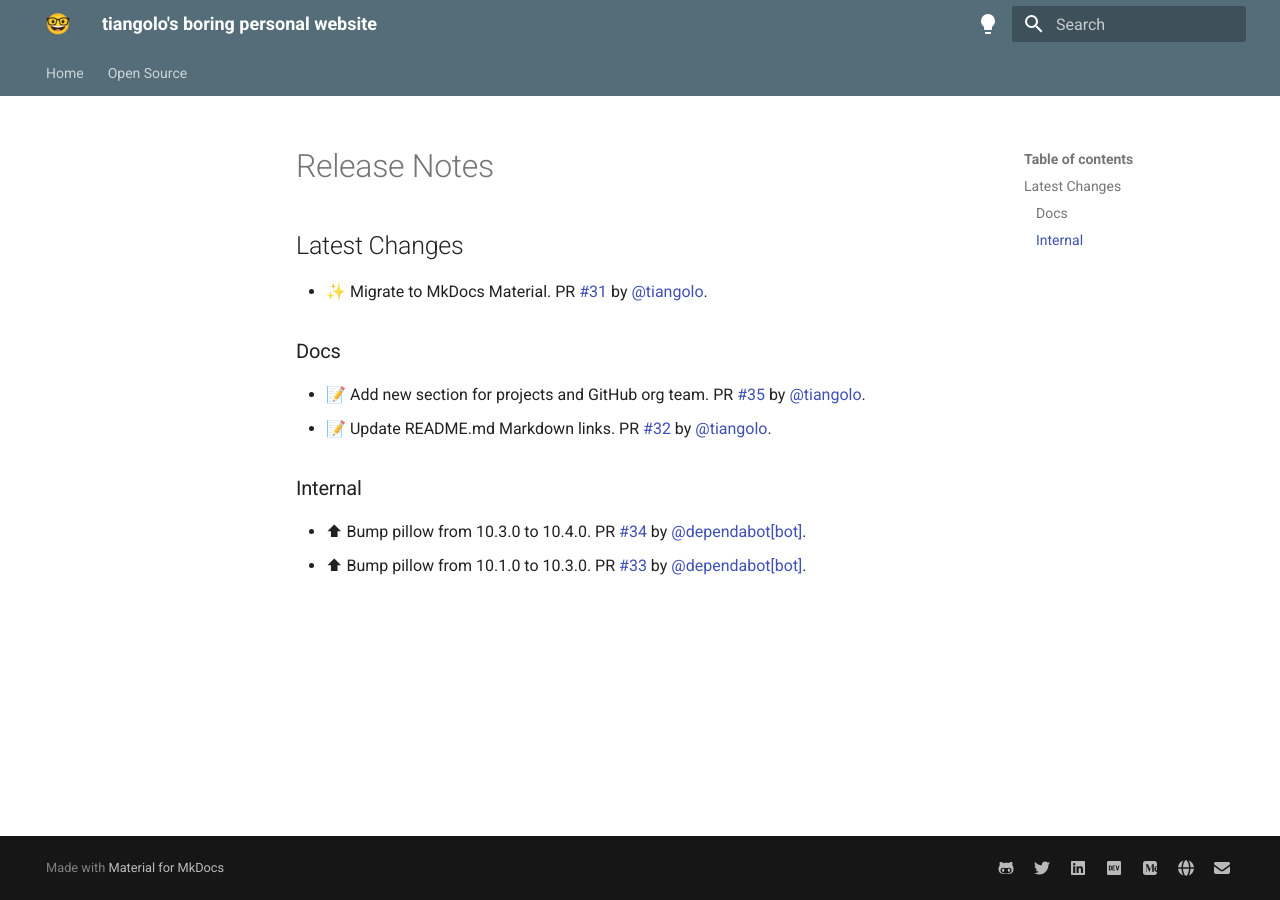
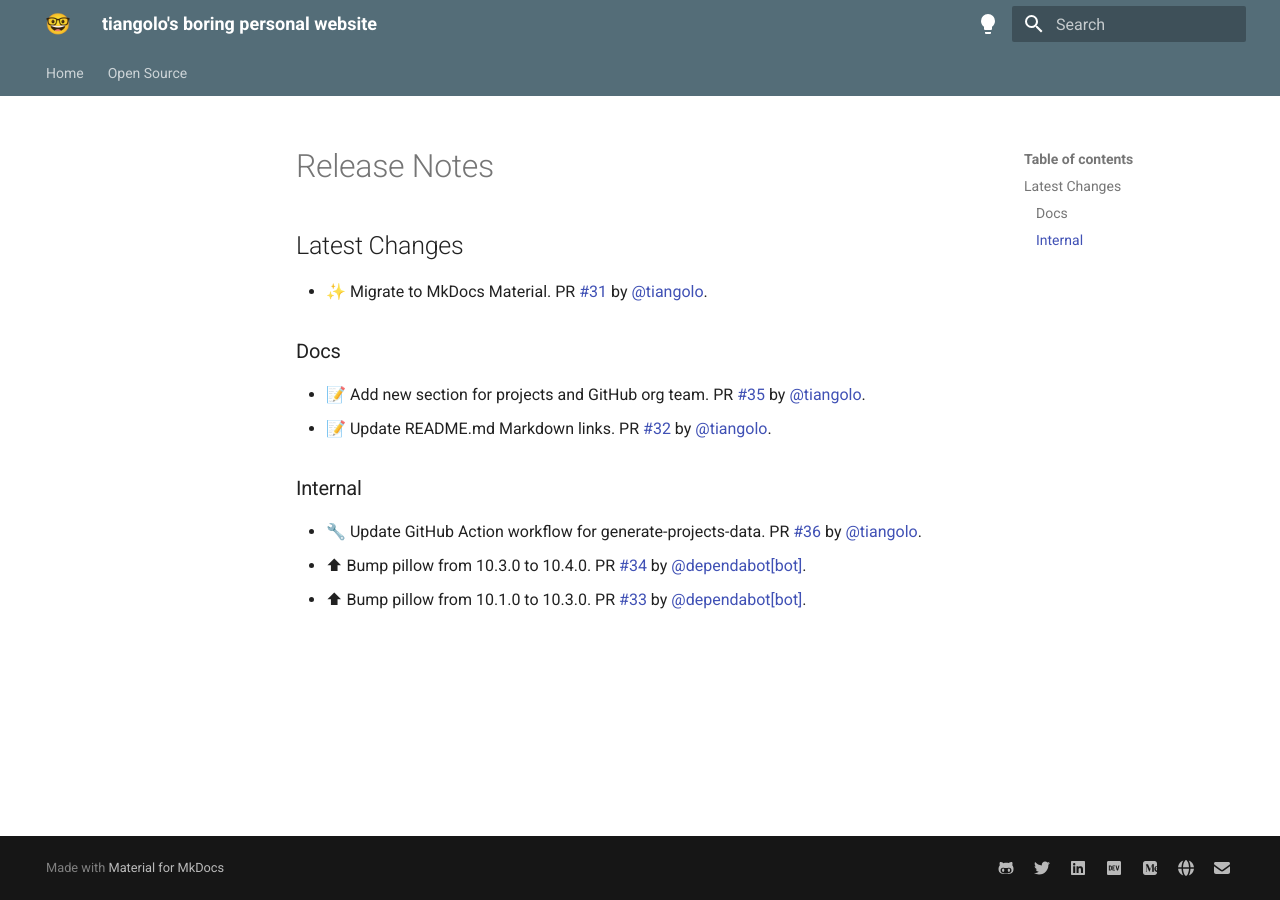
Before and after one commit to tiangolo/tiangolo.com, an MkDocs documentation site: the page built from docs/release-notes.md, in a window 1280 px wide. Built offline with MkDocs 1.6.1 and Material for MkDocs 9.7.7, drawn with Linux system fonts in a browser that asks for light colours.

Commit message:
📝 Update release notes

```diff
--- a/docs/release-notes.md
+++ b/docs/release-notes.md
@@ -11,5 +11,6 @@
 
 ### Internal
 
+* 🔧 Update GitHub Action workflow for generate-projects-data. PR [#36](https://github.com/tiangolo/tiangolo.com/pull/36) by [@tiangolo](https://github.com/tiangolo).
 * ⬆ Bump pillow from 10.3.0 to 10.4.0. PR [#34](https://github.com/tiangolo/tiangolo.com/pull/34) by [@dependabot[bot]](https://github.com/apps/dependabot).
 * ⬆ Bump pillow from 10.1.0 to 10.3.0. PR [#33](https://github.com/tiangolo/tiangolo.com/pull/33) by [@dependabot[bot]](https://github.com/apps/dependabot).
```
